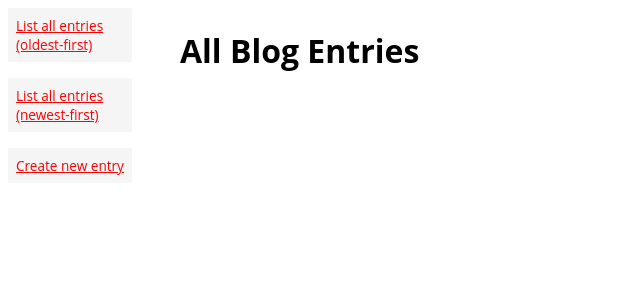
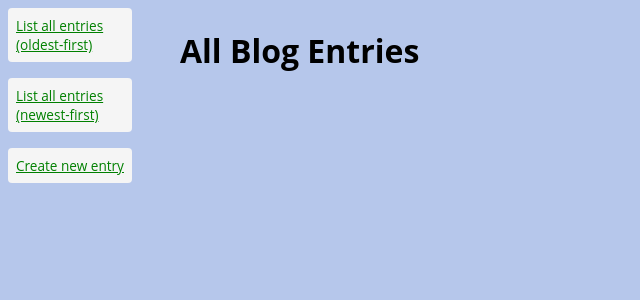
Before and after one commit to jsolorio4895/build-a-blog, a Flask app: page /blog in a window 1280 px wide. Shown: the top 300 px of the page, without its empty margins (0-640 px from the left). Run offline with Flask 2, Linux system fonts and the light colour scheme; data that the repository does not hold is empty.

Commit message:
Finished project

```diff
--- a/main.py
+++ b/main.py
@@ -7,6 +7,7 @@
 app.config['SQLALCHEMY_DATABASE_URI'] = 'mysql+pymysql://build-a-blog:launch@localhost:8889/build-a-blog'
 app.config['SQLALCHEMY_ECHO'] = True
 db = SQLAlchemy(app)
+app.secret_key = 'thisappissecret'
 
 class Entry(db.Model):
     '''
@@ -46,7 +47,7 @@
     Either list one entry with the given ID
     Or list all blog entries (in default or newest order)
     '''
-    # refactor to use routes with variables instead of GET parameters
+    #  uses routes with variables instead of GET parameters
     entry_id = request.args.get('id')
     if (entry_id):
         entry = Entry.query.get(entry_id)
--- a/static/css/styles.css
+++ b/static/css/styles.css
@@ -1,14 +1,15 @@
 body {
   font-family: 'Open Sans', sans-serif;
   font-size: 100%;
+  background-color: rgb(182, 199, 235)
 }
 
 
 nav a {
     background-color: whitesmoke;
-    border-radius:2px;
-    border:none;
-    color: red;
+    border-radius:4px;
+    border:3px;
+    color:green;
     cursor: pointer;
     display:block;
     font-size: 85%;
@@ -18,7 +19,7 @@
 nav a:hover {
     background:lightblue;
     box-shadow: 0px 5px 5px #777;
-    left: -3px;
+    left: -8px;
     position: relative;
     top: -3px;
 }
```
Also changed, not shown: README.md (deleted).
